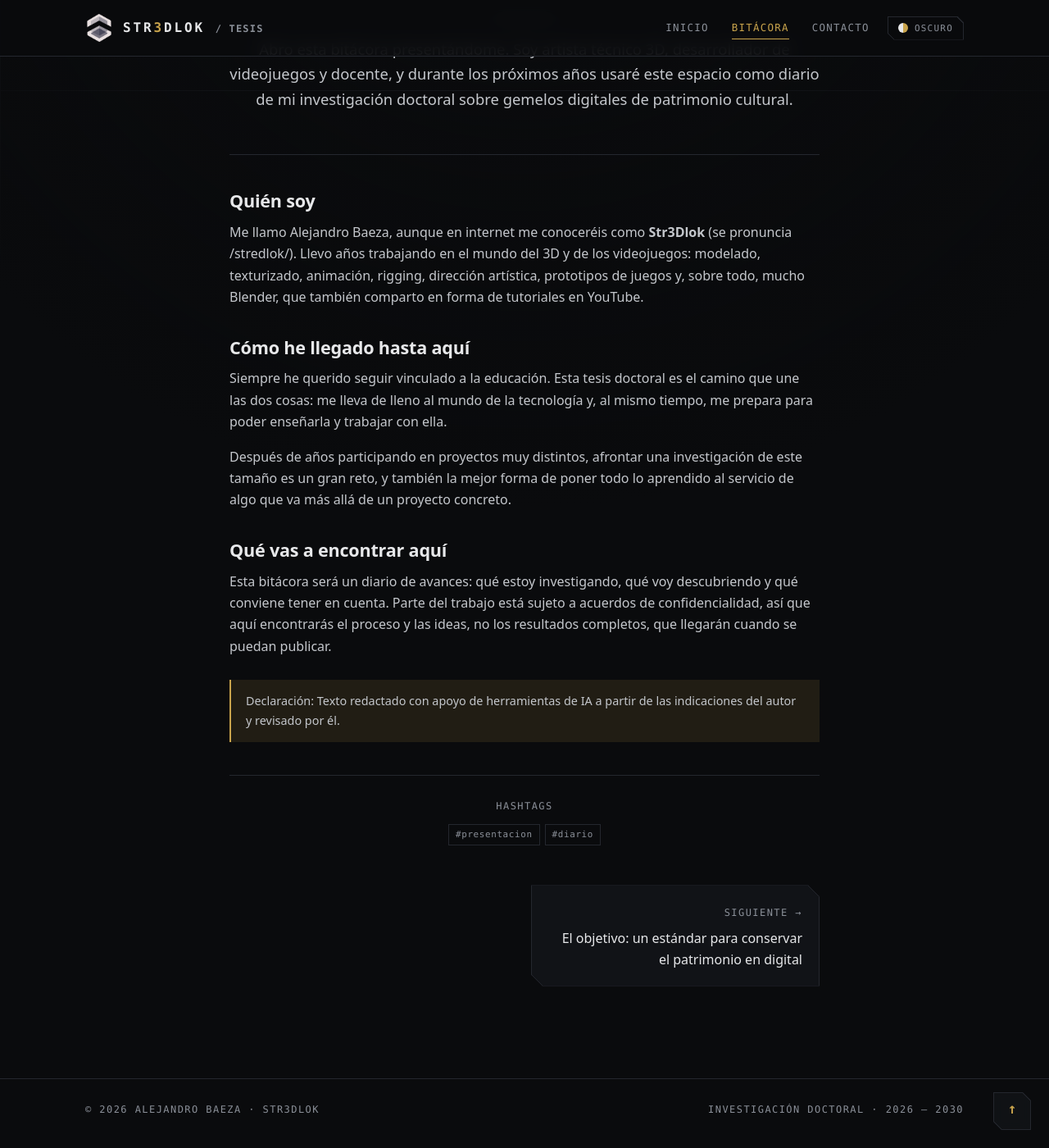
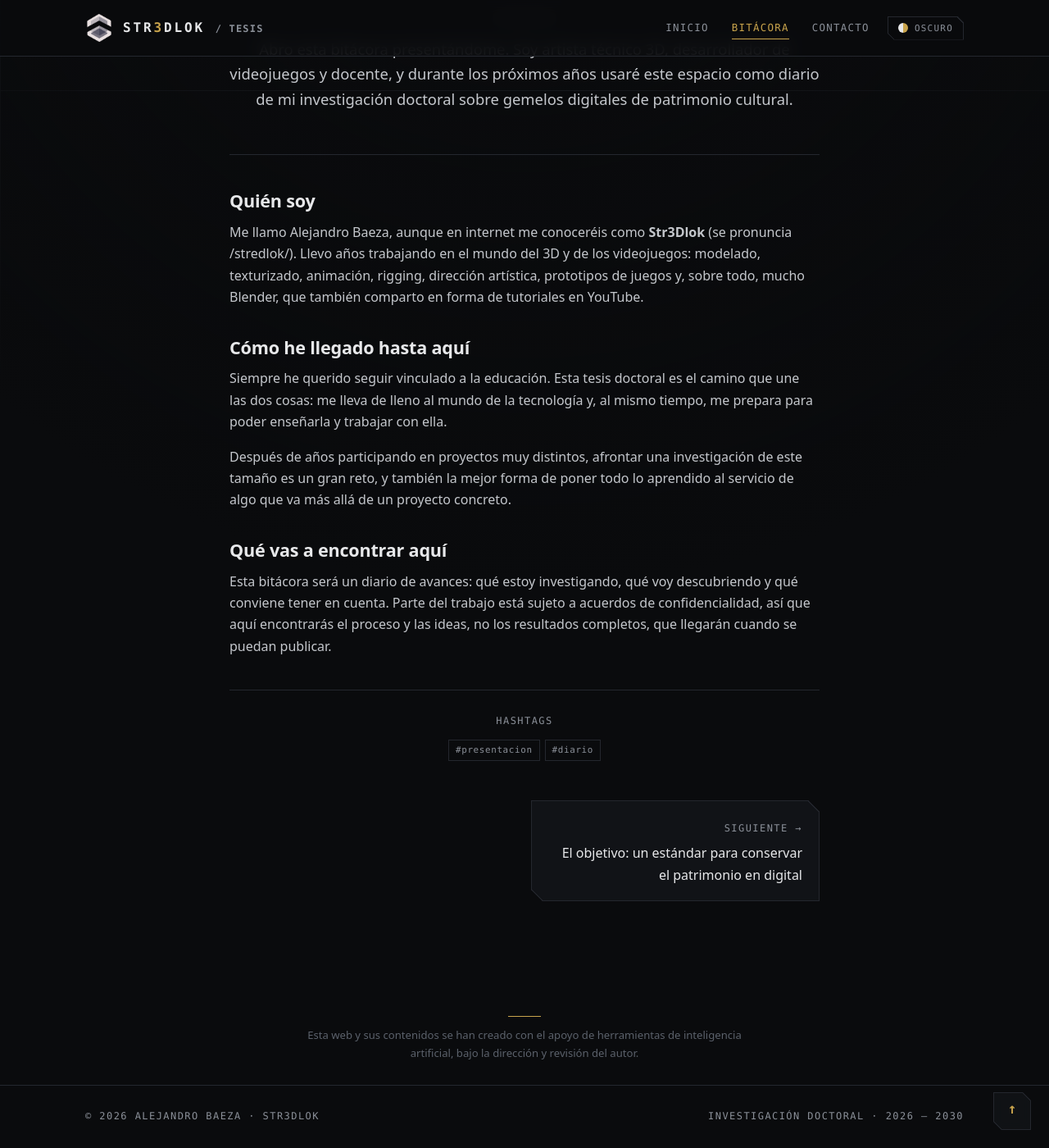
Before and after one commit to Str3Dlok/str3dlok.github.io, a Jekyll site: the page built from _posts/2026-11-21-presentacion.md, in a window 1280 px wide and 1400 px high, scrolled down 790 px. Shown: the whole window at 82% size. Built offline with Jekyll 4.4.1, drawn with Linux system fonts in a browser that asks for light colours.

Commit message:
Fondo reactivo más visible, onda al clic y declaración de IA en el pie
Co-Authored-By: Claude Opus 5.5 <noreply@anthropic.com>
Claude-Session: https://claude.ai/code/session_01MxyjrHywiTKFeZtoJ8yFys

```diff
--- a/_layouts/default.html
+++ b/_layouts/default.html
@@ -34,6 +34,8 @@
 {{ content }}
 </main>
 
+<div class="ai-note"><p>Esta web y sus contenidos se han creado con el apoyo de herramientas de inteligencia artificial, bajo la dirección y revisión del autor.</p></div>
+
 <footer id="bottom">
   <div class="wrap">
     <span class="mono">© {{ 'now' | date: '%Y' }} Alejandro Baeza · Str3Dlok</span>
--- a/_layouts/post.html
+++ b/_layouts/post.html
@@ -23,7 +23,6 @@ layout: default
       <div class="embed cut"><iframe title="Modelo 3D" src="https://sketchfab.com/models/{{ page.sketchfab }}/embed?ui_theme=dark" allow="autoplay; fullscreen; xr-spatial-tracking" loading="lazy"></iframe></div>
       {% endif %}
       {% if page.youtube %}<div class="center"><a class="btn ghost cut" href="{{ page.youtube }}" target="_blank" rel="noopener">▶ Ver vídeo en YouTube ↗</a></div>{% endif %}
-      {% if page.ia %}<div class="note">Declaración: {{ page.ia }}</div>{% endif %}
 
       <div class="post-tags center">
         <span class="mono">Hashtags</span>
--- a/_posts/2026-11-21-presentacion.md
+++ b/_posts/2026-11-21-presentacion.md
@@ -6,7 +6,6 @@ image: /assets/img/posts/2026-11-21-presentacion.webp
 description: "Presentación rápida: quién soy, de dónde vengo y por qué he empezado esta tesis doctoral."
 resumen: "Abro esta bitácora presentándome. Soy artista técnico 3D, desarrollador de videojuegos y docente, y durante los próximos años usaré este espacio como diario de mi investigación doctoral sobre gemelos digitales de patrimonio cultural."
 tags: [presentacion, diario]
-ia: "Texto redactado con apoyo de herramientas de IA a partir de las indicaciones del autor y revisado por él."
 ---
 
 ## Quién soy
--- a/assets/css/style.css
+++ b/assets/css/style.css
@@ -38,18 +38,26 @@ body{
 }
 
 /* --- Fondo reactivo al cursor ---
-   ::before  → halo de luz + viñeta que sigue al ratón (la rejilla se ve más cerca del cursor)
-   ::after   → rejilla de acento que solo aparece alrededor del cursor */
+   ::before → halo de luz + viñeta que sigue al ratón (la rejilla se ve más cerca del cursor)
+   ::after  → rejilla de acento y cruz de mira que solo aparecen alrededor del cursor
+   .pulso   → onda que se expande en el fondo al hacer clic o tocar */
 body::before{content:"";position:fixed;inset:0;pointer-events:none;z-index:0;
   background:
-    radial-gradient(340px circle at var(--mx) var(--my),var(--gold-soft),transparent 70%),
-    radial-gradient(900px circle at var(--mx) var(--my),transparent 0%,color-mix(in srgb,var(--bg) 70%,transparent) 55%,var(--bg) 100%)}
+    radial-gradient(160px circle at var(--mx) var(--my),color-mix(in srgb,var(--gold) 22%,transparent),transparent 70%),
+    radial-gradient(460px circle at var(--mx) var(--my),color-mix(in srgb,var(--gold) 12%,transparent),transparent 70%),
+    radial-gradient(1000px circle at var(--mx) var(--my),transparent 0%,color-mix(in srgb,var(--bg) 65%,transparent) 50%,var(--bg) 100%)}
 body::after{content:"";position:fixed;inset:0;pointer-events:none;z-index:0;opacity:0;transition:opacity .5s;
-  background-image:linear-gradient(var(--gold) 1px,transparent 1px),linear-gradient(90deg,var(--gold) 1px,transparent 1px);
-  background-size:64px 64px;
-  -webkit-mask-image:radial-gradient(240px circle at var(--mx) var(--my),#000 0%,transparent 75%);
-          mask-image:radial-gradient(240px circle at var(--mx) var(--my),#000 0%,transparent 75%)}
-body.spot::after{opacity:.4}
+  background:
+    linear-gradient(var(--gold),var(--gold)) 0 var(--my)/100% 1px no-repeat,
+    linear-gradient(var(--gold),var(--gold)) var(--mx) 0/1px 100% no-repeat,
+    linear-gradient(var(--gold) 1px,transparent 1px) 0 0/64px 64px,
+    linear-gradient(90deg,var(--gold) 1px,transparent 1px) 0 0/64px 64px;
+  -webkit-mask-image:radial-gradient(320px circle at var(--mx) var(--my),#000 0%,rgba(0,0,0,.35) 45%,transparent 80%);
+          mask-image:radial-gradient(320px circle at var(--mx) var(--my),#000 0%,rgba(0,0,0,.35) 45%,transparent 80%)}
+body.spot::after{opacity:.75}
+.pulso{position:fixed;z-index:0;pointer-events:none;width:20px;height:20px;transform:translate(-50%,-50%);border:1px solid var(--gold);border-radius:50%;
+  animation:pulso .9s var(--ease) forwards}
+@keyframes pulso{to{width:460px;height:460px;opacity:0}}
 main,footer,header{position:relative;z-index:1}
 
 a{color:inherit;text-decoration:none}
@@ -214,7 +222,10 @@ a.tag:hover,.tag.a{color:var(--gold);border-color:color-mix(in srgb,var(--gold)
 .chips{display:flex;flex-wrap:wrap;gap:8px;margin-top:28px;justify-content:center}
 
 /* --- Pie y botón flotante --- */
-footer{border-top:1px solid var(--line);padding:28px 0;margin-top:40px}
+.ai-note{position:relative;z-index:1;text-align:center;padding:28px 24px 0;margin-top:40px;display:flex;flex-direction:column;align-items:center;gap:12px}
+.ai-note::before{content:"";width:40px;height:1px;background:var(--gold)}
+.ai-note p{font-size:.82rem;color:var(--dim);max-width:560px}
+footer{border-top:1px solid var(--line);padding:28px 0;margin-top:28px}
 footer .wrap{display:flex;justify-content:space-between;flex-wrap:wrap;gap:12px}
 .scroll-btn{--c:10px;position:fixed;right:22px;bottom:22px;z-index:20;width:46px;height:46px;display:grid;place-items:center;
   background:color-mix(in srgb,var(--panel) 90%,transparent);backdrop-filter:blur(6px);border:1px solid var(--line);color:var(--gold);
--- a/assets/js/site.js
+++ b/assets/js/site.js
@@ -37,6 +37,14 @@
     document.body.classList.add('spot');
     paso();
   }
+  /* Onda en el fondo al hacer clic o tocar (también en móvil) */
+  if (!calma) document.addEventListener('pointerdown', function (e) {
+    var p = document.createElement('span');
+    p.className = 'pulso'; p.style.left = e.clientX + 'px'; p.style.top = e.clientY + 'px';
+    document.body.appendChild(p);
+    setTimeout(function () { p.remove(); }, 950);
+    if (!fino) { root.style.setProperty('--mx', e.clientX + 'px'); root.style.setProperty('--my', e.clientY + 'px'); }
+  }, { passive: true });
 
   /* ---- Botón flotante: abajo cuando estás arriba, arriba cuando has bajado ---- */
   var sb = document.getElementById('scroll-btn');
```
Also changed, not shown: _plantillas/entrada.md (+0 -1 lines), _posts/2026-11-21-objetivo-de-la-tesis.md (+0 -1 lines), README.md.
